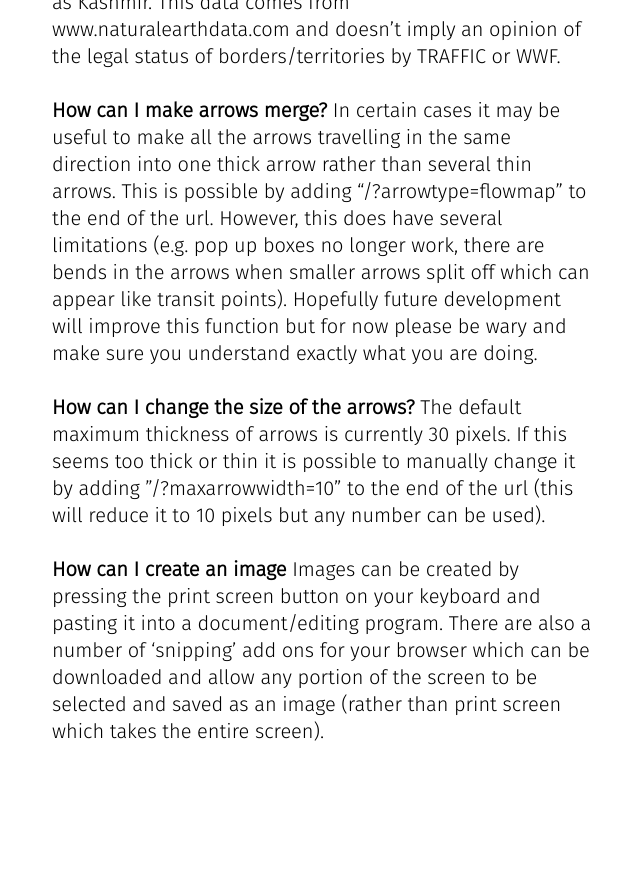
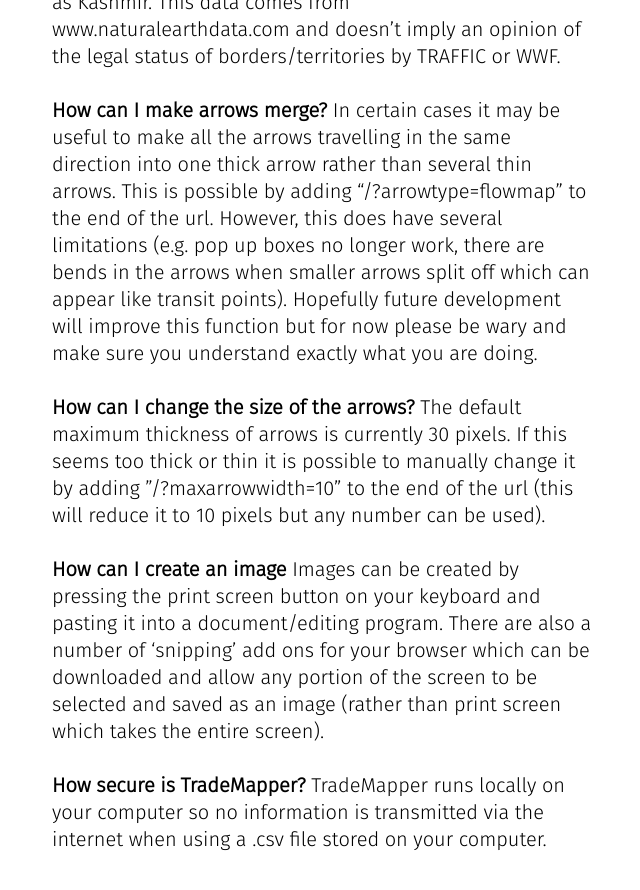
Before and after one commit to trademapper/trademapper-js, a Jekyll site: the page built from _pages/04_faq.md, in a window 1280 px wide and 900 px high, scrolled down 1333 px. Shown: the top 890 px of the window, without its empty margins (468-1108 px from the left). Built offline with Jekyll 4.4.1, drawn with Linux system fonts in a browser that asks for light colours; before the commit the page ends 2125 px from its top, so only the background shows below that.

Commit message:
Update 04_faq.md

```diff
--- a/_pages/04_faq.md
+++ b/_pages/04_faq.md
@@ -31,3 +31,6 @@
 
 __How can I create an image__
 Images can be created by pressing the print screen button on your keyboard and pasting it into a document/editing program. There are also a number of ‘snipping’ add ons for your browser which can be downloaded and allow any portion of the screen to be selected and saved as an image (rather than print screen which takes the entire screen).
+
+__How secure is TradeMapper?__
+TradeMapper runs locally on your computer so no information is transmitted via the internet when using a .csv file stored on your computer.
```
